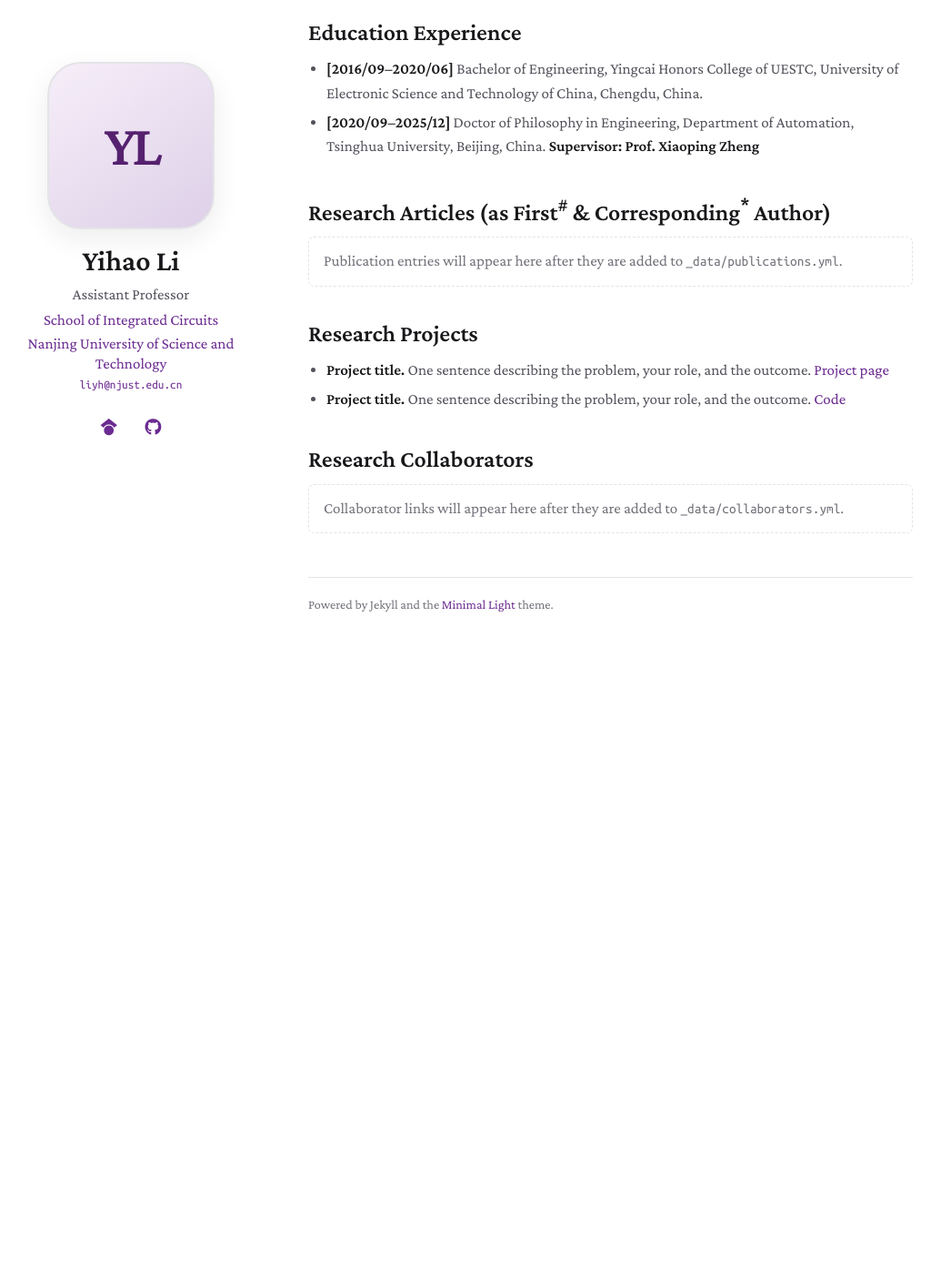
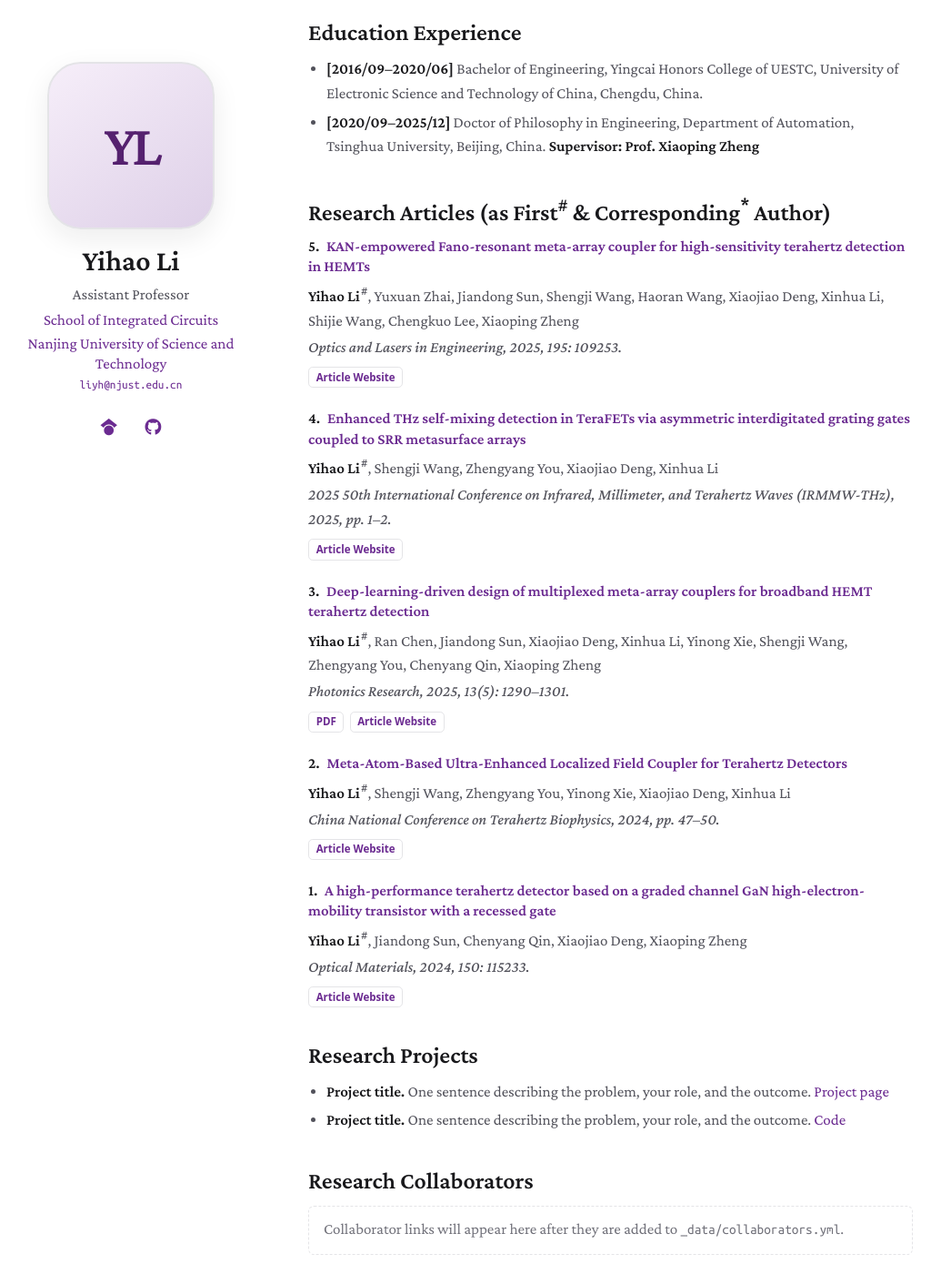
Before and after one commit to Avopears/Yihaoli.github.io, a Jekyll site: the page built from index.md, in a window 1280 px wide and 1400 px high, scrolled down 650 px. Shown: the whole window at 91% size, without its empty margins (126-1161 px from the left). Built offline with Jekyll 4.4.1, drawn with Linux system fonts in a browser that asks for light colours; a style sheet for code colours, icons or effects is not loaded; our own code applies the rules of GitHub Pages for plain Markdown files; before the commit the page ends 1392 px from its top, so only the background shows below that.

Commit message:
Add first-author publications from Google Scholar

```diff
--- a/_data/publications.yml
+++ b/_data/publications.yml
@@ -1,14 +1,36 @@
-# Add publications under `main` using the commented example below.
-# Remove the leading `#` characters and replace the placeholder values.
-main: []
+main:
+  - number: 5
+    title: "KAN-empowered Fano-resonant meta-array coupler for high-sensitivity terahertz detection in HEMTs"
+    authors: "<strong>Yihao Li</strong><sup>#</sup>, Yuxuan Zhai, Jiandong Sun, Shengji Wang, Haoran Wang, Xiaojiao Deng, Xinhua Li, Shijie Wang, Chengkuo Lee, Xiaoping Zheng"
+    conference_short: "OLEN"
+    conference: "Optics and Lasers in Engineering, 2025, 195: 109253."
+    page: "https://doi.org/10.1016/j.optlaseng.2025.109253"
 
-# main:
-#   - title: "Your publication title"
-#     authors: "Yihao Li, Collaborator Name"
-#     conference_short: "JOURNAL"
-#     conference: "Journal or Conference, 2026"
-#     image: "assets/img/publication-thumbnail.png"
-#     pdf: "assets/files/paper.pdf"
-#     page: "https://example.com/project"
-#     code: "https://github.com/example/project"
-#     notes: "Featured work"
+  - number: 4
+    title: "Enhanced THz self-mixing detection in TeraFETs via asymmetric interdigitated grating gates coupled to SRR metasurface arrays"
+    authors: "<strong>Yihao Li</strong><sup>#</sup>, Shengji Wang, Zhengyang You, Xiaojiao Deng, Xinhua Li"
+    conference_short: "IRMMW-THz"
+    conference: "2025 50th International Conference on Infrared, Millimeter, and Terahertz Waves (IRMMW-THz), 2025, pp. 1–2."
+    page: "https://ieeexplore.ieee.org/document/11320068"
+
+  - number: 3
+    title: "Deep-learning-driven design of multiplexed meta-array couplers for broadband HEMT terahertz detection"
+    authors: "<strong>Yihao Li</strong><sup>#</sup>, Ran Chen, Jiandong Sun, Xiaojiao Deng, Xinhua Li, Yinong Xie, Shengji Wang, Zhengyang You, Chenyang Qin, Xiaoping Zheng"
+    conference_short: "PR"
+    conference: "Photonics Research, 2025, 13(5): 1290–1301."
+    page: "https://opg.optica.org/prj/fulltext.cfm?uri=prj-13-5-1290"
+    pdf: "https://opg.optica.org/viewmedia.cfm?uri=prj-13-5-1290&seq=0"
+
+  - number: 2
+    title: "Meta-Atom-Based Ultra-Enhanced Localized Field Coupler for Terahertz Detectors"
+    authors: "<strong>Yihao Li</strong><sup>#</sup>, Shengji Wang, Zhengyang You, Yinong Xie, Xiaojiao Deng, Xinhua Li"
+    conference_short: "THz-Bio"
+    conference: "China National Conference on Terahertz Biophysics, 2024, pp. 47–50."
+    page: "https://doi.org/10.1007/978-981-96-4886-3_8"
+
+  - number: 1
+    title: "A high-performance terahertz detector based on a graded channel GaN high-electron-mobility transistor with a recessed gate"
+    authors: "<strong>Yihao Li</strong><sup>#</sup>, Jiandong Sun, Chenyang Qin, Xiaojiao Deng, Xiaoping Zheng"
+    conference_short: "OM"
+    conference: "Optical Materials, 2024, 150: 115233."
+    page: "https://doi.org/10.1016/j.optmat.2024.115233"
--- a/_includes/publications.md
+++ b/_includes/publications.md
@@ -14,14 +14,17 @@
         {% endif %}
         <div class="pub-content">
           <h3 class="pub-title">
+            {% if publication.number %}<span class="pub-number">{{ publication.number }}.</span>{% endif %}
             {% if publication.page %}<a href="{{ publication.page }}">{{ publication.title }}</a>{% else %}{{ publication.title }}{% endif %}
           </h3>
           <p class="pub-authors">{{ publication.authors }}</p>
           <p class="pub-venue"><em>{{ publication.conference }}</em></p>
           <div class="pub-links">
-            {% if publication.pdf %}<a href="{{ publication.pdf | relative_url }}">PDF</a>{% endif %}
+            {% if publication.pdf %}
+              {% if publication.pdf contains '://' %}<a href="{{ publication.pdf }}">PDF</a>{% else %}<a href="{{ publication.pdf | relative_url }}">PDF</a>{% endif %}
+            {% endif %}
             {% if publication.code %}<a href="{{ publication.code }}">Code</a>{% endif %}
-            {% if publication.page %}<a href="{{ publication.page }}">Project Page</a>{% endif %}
+            {% if publication.page %}<a href="{{ publication.page }}">Article Website</a>{% endif %}
             {% if publication.bibtex %}<a href="{{ publication.bibtex | relative_url }}">BibTeX</a>{% endif %}
             {% if publication.notes %}<strong>{{ publication.notes }}</strong>{% endif %}
           </div>
--- a/assets/css/publications.css
+++ b/assets/css/publications.css
@@ -46,6 +46,18 @@
   line-height: 1.32;
 }
 
+.pub-number {
+  margin-right: .28rem;
+  color: var(--heading);
+}
+
+.pub-authors strong { color: var(--heading); }
+
+.pub-authors sup {
+  margin-left: .08rem;
+  font-weight: 700;
+}
+
 .pub-authors,
 .pub-venue { margin: 0 0 .16rem; }
 
```
